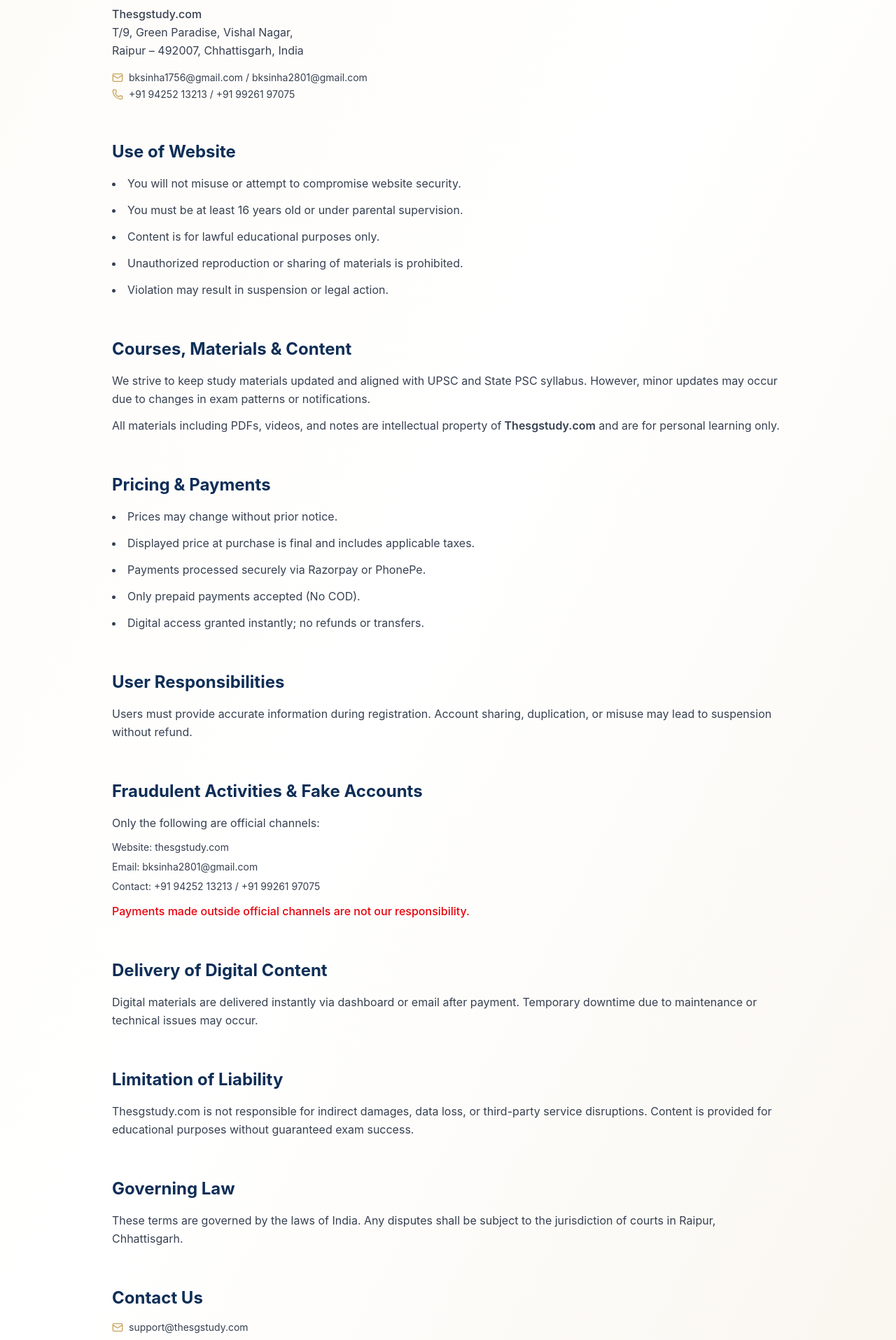
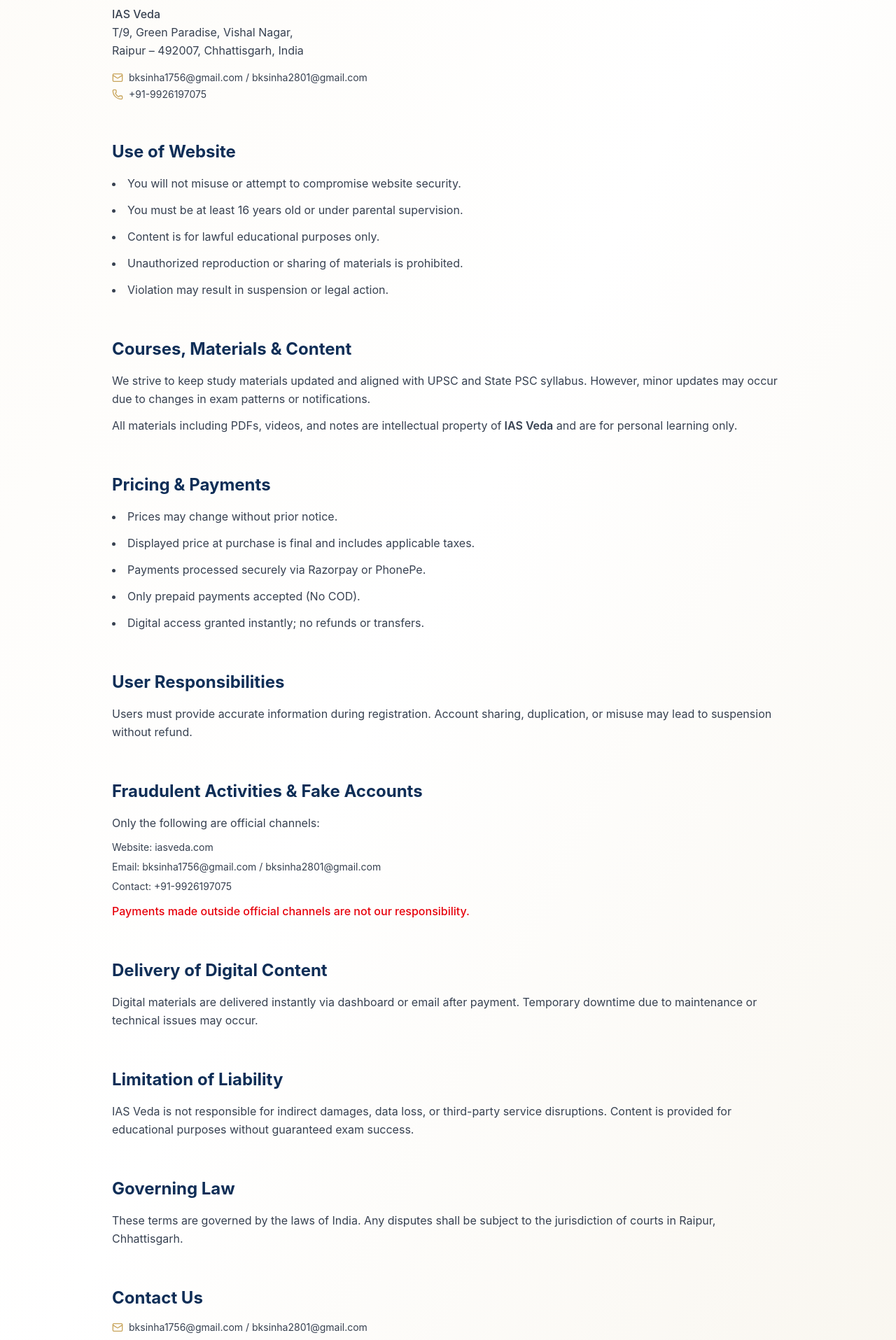
Before and after one commit to Ashirward1312/E-Com-Fe, a React (Vite) app: page /terms in a window 1280 px wide. Shown: the part 460-2375 px from the top of the page at 70% size. Built offline with nearby package versions, Linux system fonts and the light colour scheme.

Commit message:
changes in terms page

```diff
--- a/src/Legal/Disclamer.jsx
+++ b/src/Legal/Disclamer.jsx
@@ -45,7 +45,7 @@
             </h2>
             <p>
               All study materials, e-books, notes, and online content available on
-              <span className="font-semibold text-[#0F2E57]"> Thesgstudy.com</span>
+              <span className="font-semibold text-[#0F2E57]"> IAS Veda</span>
               are original and carefully prepared by our subject experts.
             </p>
 
@@ -82,7 +82,7 @@
               with official government sources.
             </p>
             <p className="mt-3 font-medium text-[#0F2E57]">
-              Thesgstudy.com is not affiliated with UPSC, any State PSC, or any government body.
+              IAS Veda is not affiliated with UPSC, any State PSC, or any government body.
             </p>
           </div>
 
@@ -101,15 +101,15 @@
             <div className="mt-4 space-y-2 text-sm">
               <div className="flex items-center gap-2">
                 <Globe className="w-4 h-4 text-[#C8A45A]" />
-                www.thesgstudy.com
+                iasveda.com
               </div>
               <div className="flex items-center gap-2">
                 <Mail className="w-4 h-4 text-[#C8A45A]" />
-                bksinha1756@gmail.com / support@thesgstudy.com
+                bksinha1756@gmail.com / bksinha2801@gmail.com
               </div>
               <div className="flex items-center gap-2">
                 <Phone className="w-4 h-4 text-[#C8A45A]" />
-                +91 94252 13213 / +91 99261 97075
+                +91-9926197075
               </div>
             </div>
 
--- a/src/Legal/Privacy.jsx
+++ b/src/Legal/Privacy.jsx
@@ -29,7 +29,7 @@
           </h1>
 
           <p className="mt-6 text-lg text-[#6B7280] leading-relaxed max-w-3xl mx-auto">
-            Welcome to <span className="font-semibold text-[#0F2E57]">Thesgstudy.com</span>.
+            Welcome to <span className="font-semibold text-[#0F2E57]">IAS Veda</span>.
             We are committed to protecting your personal information and ensuring
             transparency in how we collect, use, and safeguard your data.
           </p>
@@ -43,7 +43,7 @@
             <h2 className="text-2xl font-bold text-[#0F2E57] mb-4">
               Ownership & Contact Details
             </h2>
-            <p className="font-medium">Thesgstudy.com</p>
+            <p className="font-medium">IAS Veda</p>
             <p>
               T/9, Green Paradise, Vishal Nagar,<br />
               Raipur – 492007, Chhattisgarh, India
@@ -55,7 +55,7 @@
               </div>
               <div className="flex items-center gap-2">
                 <Phone className="w-4 h-4 text-[#C8A45A]" />
-                +91 94252 13213 / +91 99261 97075
+                +91-9926197075
               </div>
             </div>
           </div>
@@ -141,7 +141,7 @@
             <p className="mt-4">
               To exercise these rights, email us at{" "}
               <span className="font-semibold text-[#0F2E57]">
-                support@thesgstudy.com
+                bksinha1756@gmail.com
               </span>.
             </p>
           </div>
@@ -165,11 +165,11 @@
             <div className="space-y-2 text-sm">
               <div className="flex items-center gap-2">
                 <Mail className="w-4 h-4 text-[#C8A45A]" />
-                support@thesgstudy.com
+                bksinha1756@gmail.com / bksinha2801@gmail.com
               </div>
               <div className="flex items-center gap-2">
                 <Phone className="w-4 h-4 text-[#C8A45A]" />
-                +91 94252 13213 / +91 99261 97075
+                +91-9926197075
               </div>
               <div className="flex items-center gap-2">
                 <MapPin className="w-4 h-4 text-[#C8A45A]" />
--- a/src/Legal/Refund.jsx
+++ b/src/Legal/Refund.jsx
@@ -29,7 +29,7 @@
           </h1>
 
           <p className="mt-6 text-lg text-[#6B7280] leading-relaxed max-w-3xl mx-auto">
-            At <span className="font-semibold text-[#0F2E57]">Thesgstudy.com</span>,
+            At <span className="font-semibold text-[#0F2E57]">IAS Veda</span>,
             we are committed to delivering high-quality digital study resources.
             Due to the digital nature of our products, all sales are final.
           </p>
@@ -125,7 +125,7 @@
               Important Note
             </h2>
             <p>
-              Thesgstudy.com reserves the right to decline refund requests that
+              IAS Veda reserves the right to decline refund requests that
               do not meet the conditions mentioned above. All purchases imply
               agreement with this no-cancellation and no-refund policy.
             </p>
@@ -140,11 +140,11 @@
             <div className="space-y-2 text-sm">
               <div className="flex items-center gap-2">
                 <Mail className="w-4 h-4 text-[#C8A45A]" />
-                support@thesgstudy.com / bksinha1756@gmail.com
+                bksinha1756@gmail.com / bksinha2801@gmail.com
               </div>
               <div className="flex items-center gap-2">
                 <Phone className="w-4 h-4 text-[#C8A45A]" />
-                +91 94252 13213 / +91 99261 97075
+                +91-9926197075
               </div>
               <div className="flex items-center gap-2">
                 <MapPin className="w-4 h-4 text-[#C8A45A]" />
--- a/src/Legal/Terms.jsx
+++ b/src/Legal/Terms.jsx
@@ -19,7 +19,7 @@
           </h1>
 
           <p className="mt-6 text-lg text-[#6B7280] leading-relaxed max-w-3xl mx-auto">
-            Welcome to <span className="font-semibold text-[#0F2E57]">Thesgstudy.com</span>.
+            Welcome to <span className="font-semibold text-[#0F2E57]">IAS Veda</span>.
             By accessing our website, purchasing any course, or using our services,
             you agree to comply with the following terms and conditions.
           </p>
@@ -32,11 +32,11 @@
           <div>
             <h2 className="text-2xl font-bold text-[#0F2E57] mb-4">Ownership & Contact Details</h2>
             <p>This website is owned and operated by:</p>
-            <p className="mt-2 font-medium">Thesgstudy.com</p>
+            <p className="mt-2 font-medium">IAS Veda</p>
             <p>T/9, Green Paradise, Vishal Nagar,<br/>Raipur – 492007, Chhattisgarh, India</p>
             <div className="mt-4 space-y-1 text-sm">
               <div className="flex items-center gap-2"><Mail className="w-4 h-4 text-[#C8A45A]" /> bksinha1756@gmail.com / bksinha2801@gmail.com</div>
-              <div className="flex items-center gap-2"><Phone className="w-4 h-4 text-[#C8A45A]" /> +91 94252 13213 / +91 99261 97075</div>
+              <div className="flex items-center gap-2"><Phone className="w-4 h-4 text-[#C8A45A]" /> +91-9926197075</div>
             </div>
           </div>
 
@@ -61,7 +61,7 @@
             </p>
             <p className="mt-3">
               All materials including PDFs, videos, and notes are intellectual property of
-              <span className="font-semibold"> Thesgstudy.com</span> and are for personal learning only.
+              <span className="font-semibold"> IAS Veda</span> and are for personal learning only.
             </p>
           </div>
 
@@ -93,9 +93,9 @@
               Only the following are official channels:
             </p>
             <ul className="mt-3 space-y-2 text-sm">
-              <li>Website: thesgstudy.com</li>
-              <li>Email: bksinha2801@gmail.com</li>
-              <li>Contact: +91 94252 13213 / +91 99261 97075</li>
+              <li>Website: iasveda.com</li>
+              <li>Email: bksinha1756@gmail.com / bksinha2801@gmail.com</li>
+              <li>Contact: +91-9926197075</li>
             </ul>
             <p className="mt-3 text-red-600 font-medium">
               Payments made outside official channels are not our responsibility.
@@ -115,7 +115,7 @@
           <div>
             <h2 className="text-2xl font-bold text-[#0F2E57] mb-4">Limitation of Liability</h2>
             <p>
-              Thesgstudy.com is not responsible for indirect damages, data loss, or
+              IAS Veda is not responsible for indirect damages, data loss, or
               third-party service disruptions. Content is provided for educational
               purposes without guaranteed exam success.
             </p>
@@ -134,9 +134,9 @@
           <div>
             <h2 className="text-2xl font-bold text-[#0F2E57] mb-4">Contact Us</h2>
             <div className="space-y-2 text-sm">
-              <div className="flex items-center gap-2"><Mail className="w-4 h-4 text-[#C8A45A]" /> support@thesgstudy.com</div>
-              <div className="flex items-center gap-2"><Phone className="w-4 h-4 text-[#C8A45A]" /> +91 94252 13213 / +91 99261 97075</div>
-              <div className="flex items-center gap-2"><MapPin className="w-4 h-4 text-[#C8A45A]" /> Raipur, Chhattisgarh, India</div>
+              <div className="flex items-center gap-2"><Mail className="w-4 h-4 text-[#C8A45A]" /> bksinha1756@gmail.com / bksinha2801@gmail.com</div>
+              <div className="flex items-center gap-2"><Phone className="w-4 h-4 text-[#C8A45A]" /> +91-9926197075</div>
+              <div className="flex items-center gap-2"><MapPin className="w-4 h-4 text-[#C8A45A]" /> T/9, Green Paradise, Vishal Nagar, Raipur – 492007, Chhattisgarh, India</div>
             </div>
           </div>
 
```
